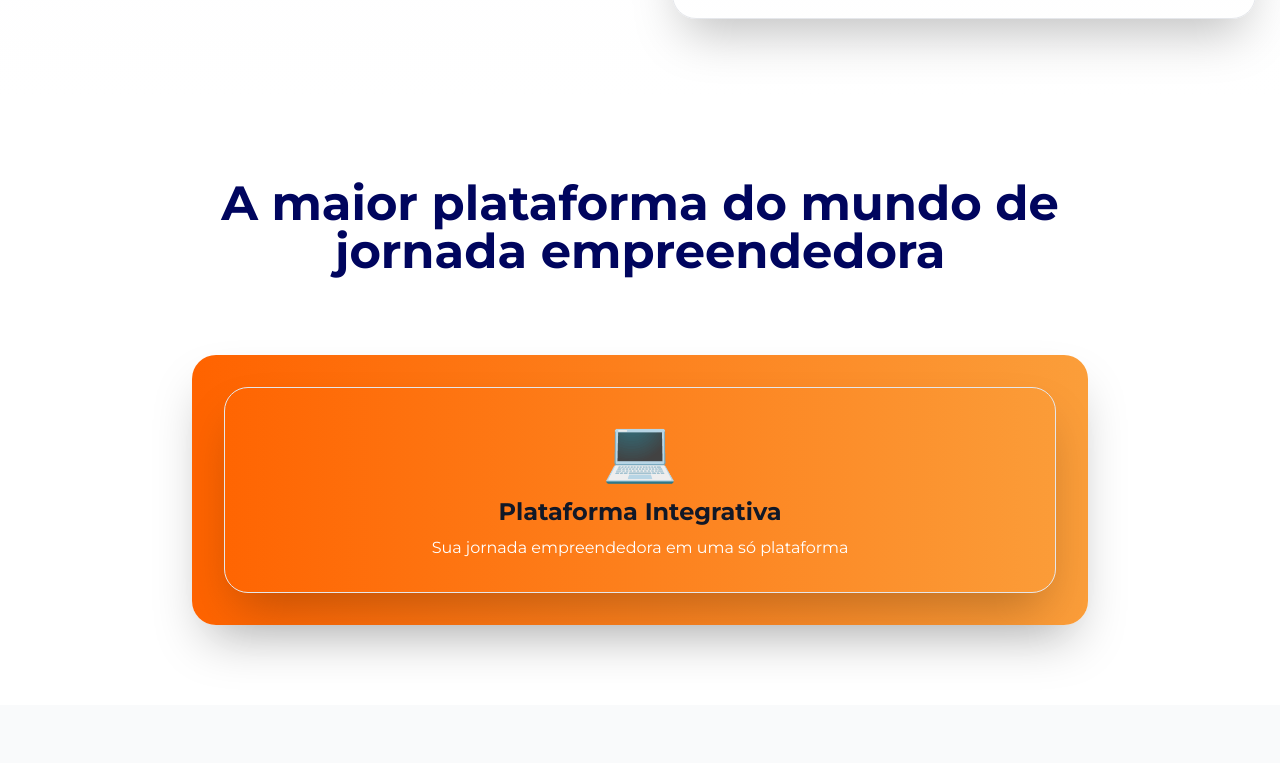
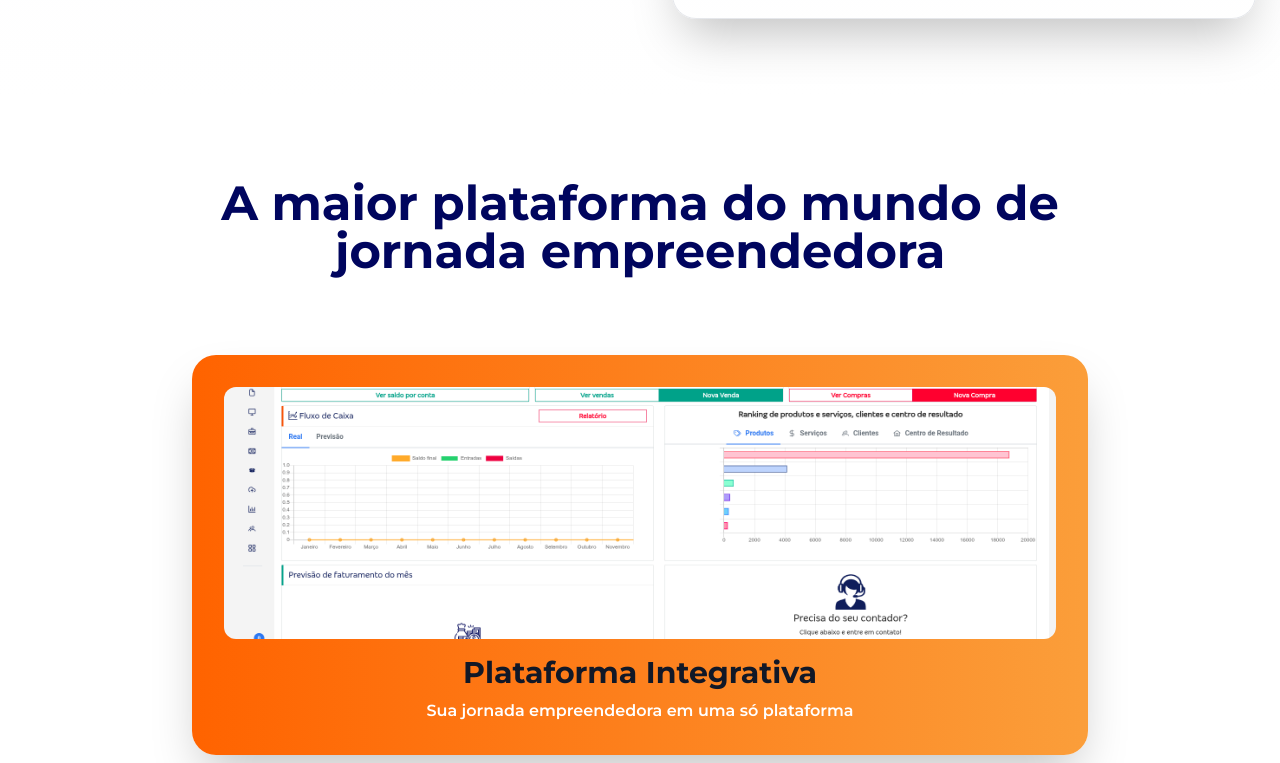
Before and after one commit to 9isnaldo/tucont-minimal, a Next.js app: page /jornada in a window 1280 px wide. Shown: the part 797-1560 px from the top of the page. Built offline with nearby package versions, Linux system fonts and the light colour scheme.

Commit message:
Criação do component Plataforma + Adição de interação para expandir imagem

```diff
--- a/src/app/jornada/page.tsx
+++ b/src/app/jornada/page.tsx
@@ -6,6 +6,7 @@ import Header from '../../components/Header';
 import Footer from '../../components/Footer';
 import React, { useState } from 'react';
 import { AnimatePresence } from 'framer-motion';
+import Plataforma from '../../components/sections/Plataforma';
 
 const Journey = () => {
   const journeyFaqs = [
@@ -210,35 +211,7 @@ const Journey = () => {
         </section>
 
         {/* Seção da Plataforma */}
-        <section className="py-20 px-6 text-center bg-white">
-          <div className="max-w-4xl mx-auto">
-            <motion.div
-              initial={{ opacity: 0, rotateX: 90 }}
-              whileInView={{ opacity: 1, rotateX: 0 }}
-              transition={{ duration: 1 }}
-              className="mb-8"
-            >
-              <p className="text-3xl md:text-5xl font-bold text-tucont-navy mb-20 leading-tight">
-                A maior plataforma do mundo de jornada empreendedora
-              </p>
-            </motion.div>
-
-            <motion.div
-              initial={{ opacity: 0, rotateX: 90 }}
-              whileInView={{ opacity: 1, rotateX: 0 }}
-              transition={{ delay: 0.1, duration: 1 }}
-              className="max-w-4xl mx-auto"
-            >
-              <div className="bg-gradient-to-r from-tucont-orange to-tucont-orange-light p-8 rounded-3xl shadow-2xl transform perspective-1000 rotate-x-12">
-                <div className="bg-card rounded-3xl p-8 shadow-2xl border border-border">
-                  <div className="text-6xl mb-4">💻</div>
-                  <h3 className="text-2xl font-bold text-gray-900 mb-2">Plataforma Integrativa</h3>
-                  <p className="text-white">Sua jornada empreendedora em uma só plataforma</p>
-                </div>
-              </div>
-            </motion.div>
-          </div>
-        </section>
+        <Plataforma />
 
         {/* Seção 1: Tirar Ideia do Papel */}
         <section className="py-20 px-6 bg-gray-50">
@@ -495,7 +468,7 @@ const Journey = () => {
 
         {/* FAQ Jornada Integrativa */}
         <section className="py-20 px-6 bg-gray-50">
-          <div className="mx-auto">
+          <div className="max-w-4xl mx-auto">
             <motion.h2
               initial={{ opacity: 0, y: 30 }}
               whileInView={{ opacity: 1, y: 0 }}
@@ -504,7 +477,7 @@ const Journey = () => {
               Perguntas e Respostas sobre a Jornada Integrativa
             </motion.h2>
 
-            <div className="space-y-8 max-w-4xl mx-auto">
+            <div className="space-y-8">
               {journeyFaqs.map((faq, index) => (
                 <motion.div
                   key={index}
@@ -521,7 +494,7 @@ const Journey = () => {
                       {faq.question}
                     </h3>
                     <ChevronDown
-                      className={`w-6 h-6 text-tucont-orange transition-transform duration-300 flex-shrink-0 ${
+                      className={`w-6 h-6 text-orange-500 transition-transform duration-300 flex-shrink-0 ${
                         openIndex === index ? 'rotate-180' : ''
                       }`}
                     />
@@ -547,26 +520,24 @@ const Journey = () => {
                 </motion.div>
               ))}
             </div>
-          </div>
-        </section>
 
-        {/* CTA Final */}
-        <section className="py-20 px-6 bg-white">
-          <div className="max-w-4xl mx-auto text-center">
+            {/* CTA Final - Agora ajustado para ficar igual ao exemplo */}
             <motion.div
               initial={{ opacity: 0, y: 30 }}
               whileInView={{ opacity: 1, y: 0 }}
-              className="bg-gradient-to-r from-blue-900 to-orange-500 p-8 rounded-3xl text-white shadow-2xl"
+              className="text-center mt-16"
             >
-              <h3 className="text-2xl font-bold mb-4">Vem voar com a Tucont!</h3>
+              <div className="bg-gradient-to-r from-orange-400 to-orange-500 p-8 rounded-3xl text-white shadow-2xl max-w-2xl mx-auto">
+                <h3 className="text-lg mb-4 font-medium">Vem voar com a Tucont!</h3>
                 <a
-                href="https://wa.me/5511999999999"
+                  href="https://wa.me/5531975740510"
                   target="_blank"
                   rel="noopener noreferrer"
                   className="bg-white text-gray-900 px-8 py-4 rounded-full font-bold hover:scale-110 transition-all duration-300 shadow-lg inline-block"
                 >
                   Assinar JE
                 </a>
+              </div>
             </motion.div>
           </div>
 </section>
--- a/src/components/Footer.tsx
+++ b/src/components/Footer.tsx
@@ -46,7 +46,7 @@ const Footer = () => {
             <div className="space-y-3 text-gray-300">
               <div className="flex items-center gap-3">
                 <Phone className="w-5 h-5" />
-                <span>(11) 99999-9999</span>
+                <span>(31) 97574-0510</span>
               </div>
               <div className="flex items-center gap-3">
                 <Mail className="w-5 h-5" />
@@ -54,7 +54,7 @@ const Footer = () => {
               </div>
               <div className="flex items-center gap-3">
                 <MapPin className="w-5 h-5" />
-                <span>São Paulo, SP</span>
+                <span>Uberlândia, MG</span>
               </div>
             </div>
           </div>
--- a/src/components/sections/Plataforma.tsx
+++ b/src/components/sections/Plataforma.tsx
@@ -0,0 +1,92 @@
+'use client';
+
+import { motion } from 'framer-motion';
+import { ZoomIn, X } from 'lucide-react';
+import Image from 'next/image';
+import { useState } from 'react';
+
+const Plataforma = () => {
+  const [isExpanded, setIsExpanded] = useState(false);
+
+  const toggleExpand = () => {
+    setIsExpanded(!isExpanded);
+  };
+
+  return (
+    <section className="py-20 px-6 text-center bg-white">
+      <div className="max-w-4xl mx-auto">
+        <motion.div
+          initial={{ opacity: 0, rotateX: 90 }}
+          whileInView={{ opacity: 1, rotateX: 0 }}
+          transition={{ duration: 1 }}
+          className="mb-8"
+        >
+          <p className="text-3xl md:text-5xl font-bold text-tucont-navy mb-20 leading-tight">
+            A maior plataforma do mundo de jornada empreendedora
+          </p>
+        </motion.div>
+
+        <motion.div
+          initial={{ opacity: 0, rotateX: 90 }}
+          whileInView={{ opacity: 1, rotateX: 0 }}
+          transition={{ delay: 0.1, duration: 1 }}
+          className="max-w-4xl mx-auto"
+        >
+          <div className="bg-gradient-to-r from-tucont-orange to-tucont-orange-light p-8 rounded-3xl shadow-2xl h-[400px] flex flex-col">
+            {/* Container da imagem */}
+            <div
+              className="relative w-full h-48 flex-grow mb-4 cursor-pointer overflow-hidden rounded-xl"
+              onClick={toggleExpand}
+            >
+              <Image
+                src="/image/tucont-sistema.png"
+                alt="Plataforma Tucont"
+                fill
+                className="object-cover"
+                sizes="(max-width: 768px) 100vw, 50vw"
+              />
+              {/* Ícone de zoom */}
+              <div className="absolute inset-0 bg-black bg-opacity-20 flex items-center justify-center opacity-0 hover:opacity-100 transition-opacity duration-300">
+                <ZoomIn className="w-12 h-12 text-white opacity-90" />
+              </div>
+            </div>
+
+            <h3 className="text-3xl font-bold text-gray-900 mb-2">Plataforma Integrativa</h3>
+            <p className="text-white font-semibold">Sua jornada empreendedora em uma só plataforma</p>
+          </div>
+        </motion.div>
+
+        {/* Modal para imagem expandida com botão na diagonal fora */}
+        {isExpanded && (
+          <div className="fixed inset-0 z-50 bg-black bg-opacity-90 flex flex-col items-center justify-center p-4">
+            {/* Container do botão posicionado absolutamente na diagonal */}
+            <div className="relative w-full max-w-6xl">
+              <button
+                className="absolute -top-8 -right-8 bg-white rounded-full p-2 shadow-lg hover:bg-gray-100 transition-colors z-10"
+                onClick={(e) => {
+                  e.stopPropagation();
+                  toggleExpand();
+                }}
+              >
+                <X className="w-8 h-8 text-gray-800" />
+              </button>
+
+              <div className="aspect-video relative">
+                <Image
+                  src="/image/tucont-sistema.png"
+                  alt="Plataforma Tucont - Visão expandida"
+                  width={1200}
+                  height={800}
+                  className="object-contain max-h-[85vh] mx-auto"
+                  onClick={toggleExpand}
+                />
+              </div>
+            </div>
+          </div>
+        )}
+      </div>
+    </section>
+  );
+};
+
+export default Plataforma;
```
Also changed, not shown: public/image/tucont-sistema.png (added). Lines whose indentation alone changed are shown as unchanged.
